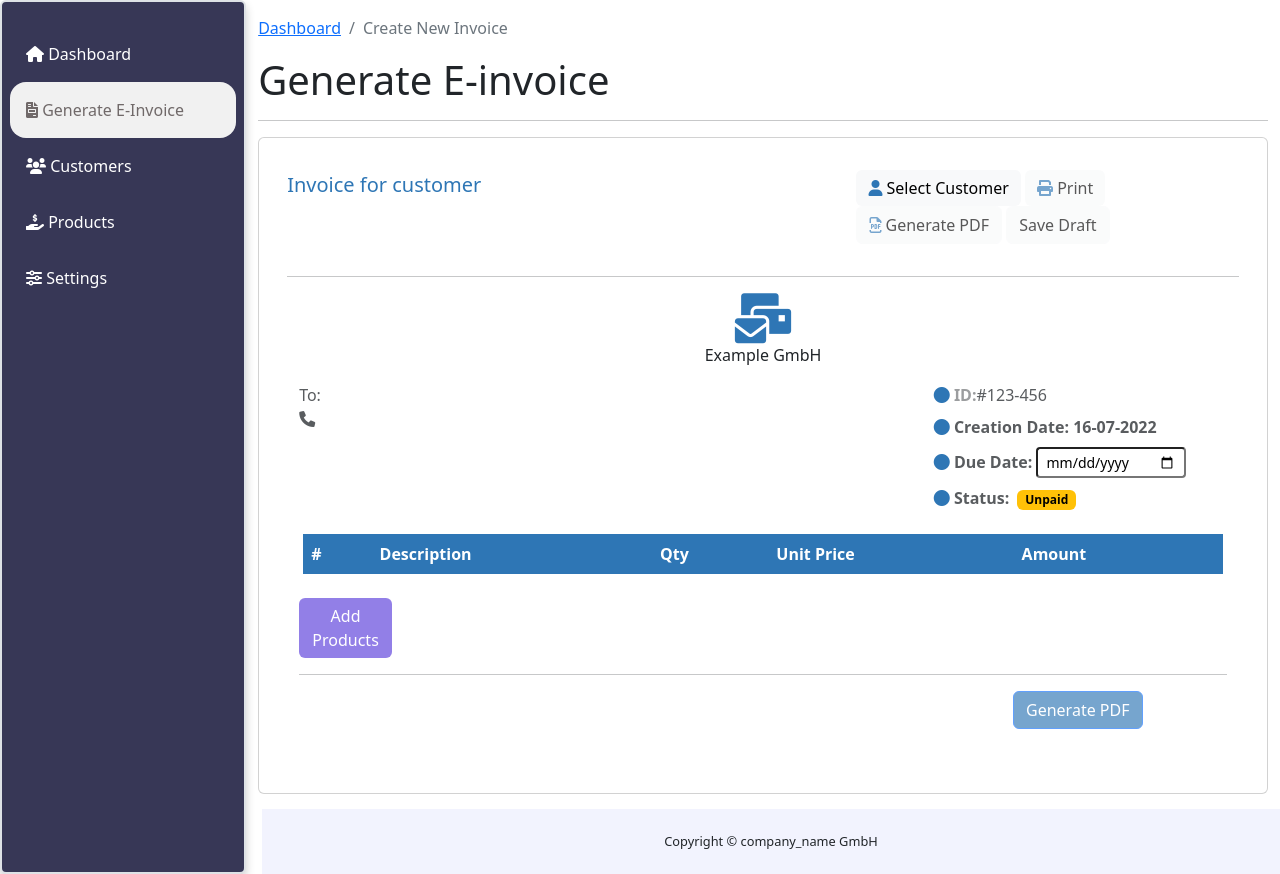
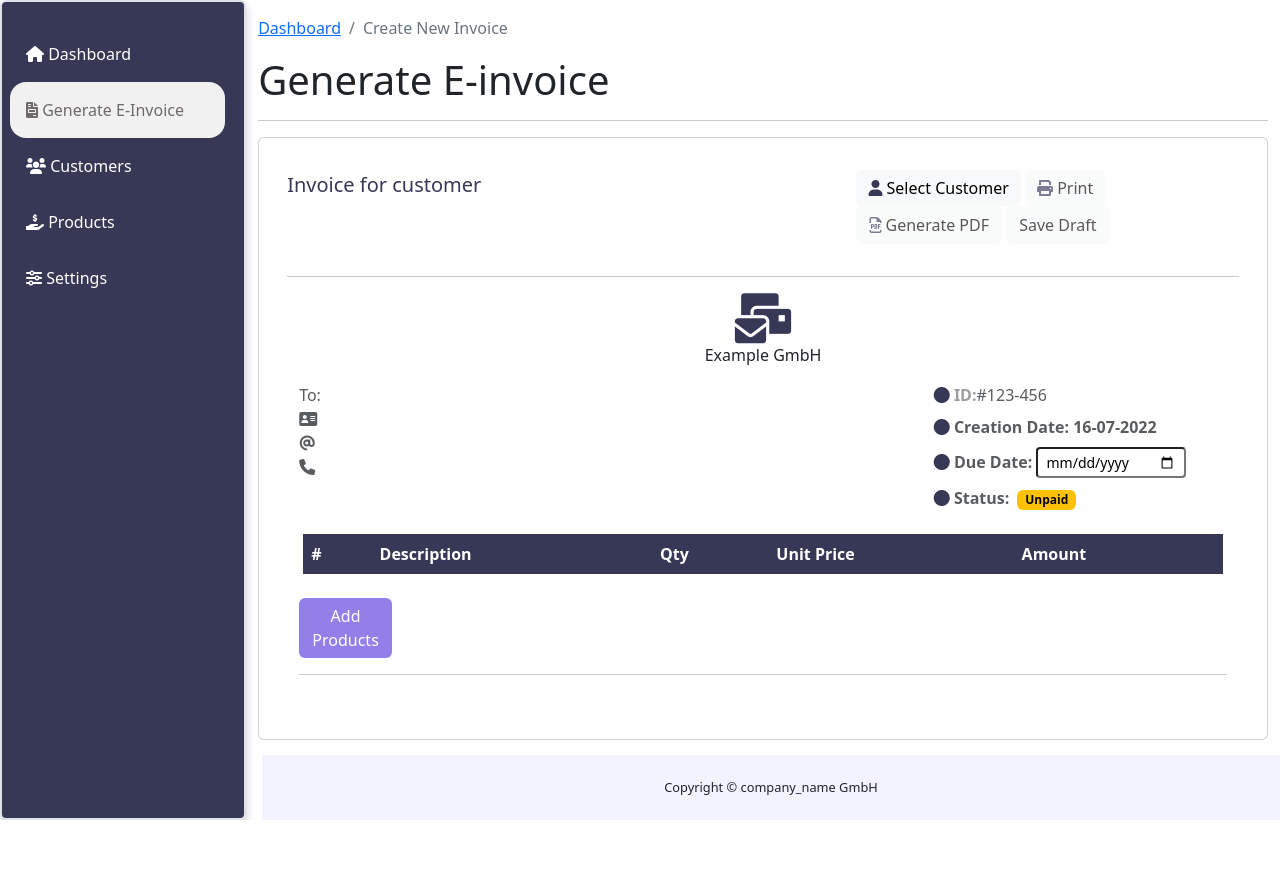
Before and after one commit to NikhilRaikar17/e-invoice, a Flask app: page /generate_invoice in a window 1280 px wide. Shown: the part 60-934 px from the top of the page. After the commit the page ends 880 px from the top, so only its background shows below. Run offline with Flask 2, Linux system fonts and the light colour scheme; a user stored in the database is signed in; tables that the repository leaves empty hold one stand-in row (values such as "Sample post"); lists and menus that the app fills with data are empty; some libraries are stand-ins or nearby versions.

Commit message:
css refactoring

```diff
--- a/e_invoice/static/css/sb-admin.css
+++ b/e_invoice/static/css/sb-admin.css
@@ -138,6 +138,8 @@ body.fixed-nav.sidebar-toggled #content-wrapper {
   border-radius: 2em;
   text-align: center;
   box-shadow: 0 5px 10px rgba(12, 12, 12, 0.2);
+  font-weight: 400;
+  color: #bdbdc7;
 
 }
 
@@ -178,7 +180,9 @@ body.fixed-nav.sidebar-toggled #content-wrapper {
 }
 
 .sidebar .nav-item .nav-link:active, .sidebar .nav-item .nav-link:focus, .sidebar .nav-item .nav-link:hover {
-  color: rgba(12, 1, 1, 0.75);
+  color: rgba(105, 95, 95, 0.75);
+  border-radius: 20px;
+  border: 1px solid rgba(241, 241, 241)
 }
 
 .sidebar.toggled {
--- a/e_invoice/templates/customers.html
+++ b/e_invoice/templates/customers.html
@@ -13,8 +13,8 @@
   </button>
 
   <div class="table-responsive mt-2">
-    <table class="table table-striped">
-      <thead>
+    <table class="table table-striped table-responsive">
+      <thead style="background-color:#373756;" class="text-white">
         <tr>
           <th>Name</th>
           <th>Email</th>
--- a/e_invoice/templates/invoice.html
+++ b/e_invoice/templates/invoice.html
@@ -16,7 +16,7 @@
     padding: 30px;
     font-size: 16px;
     line-height: 24px;
-    font-family: 'Helvetica Neue', 'Helvetica', Helvetica, Arial, sans-serif;
+    font-family: 'Font Awesome 5 Free';
     color: #555;
   }
 
--- a/e_invoice/templates/invoice_generator.html
+++ b/e_invoice/templates/invoice_generator.html
@@ -13,7 +13,7 @@
             <div class="container mb-5 mt-3">
                 <div class="row align-items-baseline pb-3">
                     <div class="col-xl-7">
-                        <p style="color: #2e76b5;font-size: 20px;">Invoice for customer</p>
+                        <p style="color: #373756;font-size: 20px;">Invoice for customer</p>
                     </div>
                     <div class="col-xl-5 float-end">
 
@@ -23,7 +23,7 @@
                             data-target="#select-customer"
                             data-mdb-ripple-color="dark"
                             >
-                            <i class="fa-solid fa-user" style="color: #2e76b5;"></i>
+                            <i class="fa-solid fa-user" style="color: #373756;"></i>
                             Select Customer
                         </button>
 
@@ -32,7 +32,7 @@
                                 id="print"
                                 disabled>
                             <i  class="fas fa-print"
-                                style="color: #2e76b5;">
+                                style="color: #373756;">
                             </i>
                             Print
                         </button>
@@ -42,7 +42,7 @@
                                 id="export_file"
                                 disabled>
                             <i  class="far fa-file-pdf"
-                                style="color: #2e76b5;">
+                                style="color: #373756;">
                             </i>
                             Generate PDF
                         </button>
@@ -64,7 +64,7 @@
                 <div class="container">
                     <div class="col-md-12">
                         <div class="text-center">
-                            <i class="fas fa-mail-bulk ms-0" style="font-size:50px; color:#2e76b5 ;"></i>
+                            <i class="fas fa-mail-bulk ms-0" style="font-size:50px; color:#373756 ;"></i>
                             <p class="pt-0">Example GmbH</p>
                         </div>
 
@@ -73,25 +73,25 @@
                     <div class="row">
                         <div class="col-xl-8">
                             <ul class="list-unstyled" id="sender_information">
-                                <li class="text-muted" id="customers-name">To: <span style="color:#2e76b5 ;"></span></li>
-                                <li class="text-muted" id="address"></li>
-                                <li class="text-muted" id="email"></li>
+                                <li class="text-muted" id="customers-name">To: <span style="color:#373756 ;"></span></li>
+                                <li class="text-muted" id="address"><i class="fa-solid fa-address-card"></i></li>
+                                <li class="text-muted" id="email"><i class="fa-solid fa-at"></i></li>
                                 <li class="text-muted" id="phone_number"><i class="fas fa-phone"> &nbsp;</i></li>
                             </ul>
                         </div>
                         <div class="col-xl-4">
                             <ul class="list-unstyled">
-                                <li class="text-muted"><i class="fas fa-circle" style="color:#2e76b5 ;"></i> <span
+                                <li class="text-muted"><i class="fas fa-circle" style="color:#373756 ;"></i> <span
                                     class="fw-bold" style="opacity:0.6;">ID:</span>#123-456</li>
-                                <li class="text-muted pt-2"><i class="fas fa-circle" style="color:#2e76b5 ;"></i>
+                                <li class="text-muted pt-2"><i class="fas fa-circle" style="color:#373756 ;"></i>
                                     <span class="fw-bold">Creation Date: {{date_time}}</span>
                                 </li>
                                 <li class="text-muted pt-2">
-                                    <i class="fas fa-circle" style="color:#2e76b5 ;"></i>
+                                    <i class="fas fa-circle" style="color:#373756 ;"></i>
                                     <span class="fw-bold">Due Date: </span>
                                     <input class="form-control-sm" type="date" id="start-date" name="start-date" required style="width:150px;height:20px;"></input>
                                 </li>
-                                <li class="text-muted pt-2"><i class="fas fa-circle" style="color:#2e76b5 ;"></i>
+                                <li class="text-muted pt-2"><i class="fas fa-circle" style="color:#373756 ;"></i>
                                     <span class="me-1 fw-bold">Status:</span>
                                     <span class="badge bg-warning text-black fw-bold">
                                     Unpaid</span>
@@ -103,7 +103,7 @@
                     <div class="row my-2 mx-1 justify-content-center">
 
                         <table class="table table-striped table-borderless" id="products_table">
-                            <thead id="products_table_header" style="background-color:#2e76b5 ;" class="text-white">
+                            <thead id="products_table_header" style="background-color:#373756;" class="text-white">
                                 <tr>
                                 <th scope="col">#</th>
                                 <th scope="col">Description</th>
@@ -161,18 +161,7 @@
 
                     <hr>
 
-                    <div class="row">
-                        <div class="col-xl-9">
-                        </div>
-                        <div class="col-xl-2">
-                            <button type="button"
-                                    class="btn btn-primary text-capitalize"
-                                    style="background-color:#2e76b5 ;"
-                                    disabled>
-                                    Generate PDF
-                            </button>
-                        </div>
-                    </div>
+
 
                 </div>
             </div>
@@ -273,11 +262,10 @@
                         dataType: "json",
                         success: function(result){
                             if (!result["ERROR"]){
-                                cust_name.childNodes[1].textContent = result["name"]
-                                address.textContent = result["address"]
-                                email.textContent = result["email"]
-                                var phone_icon = result["phone_number"]
-                                phone_number.textContent = phone_icon
+                                cust_name.childNodes[1].innerHTML = `<span style="color:#373756;">${result["name"]}</span>`;
+                                address.innerHTML = `<i class="fa-solid fa-address-card"></i> - ${result["address"]}`
+                                email.innerHTML = `<i class="fa-solid fa-at"></i> - ${result["email"]}`
+                                phone_number.innerHTML = `<i class="fas fa-phone"></i> - ${result["phone_number"]}`
                                 add_products.disabled = !add_products.disabled;
                                 print.disabled = !print.disabled;
                                 export_file.disabled = !export_file.disabled;
--- a/e_invoice/templates/invoice_items.html
+++ b/e_invoice/templates/invoice_items.html
@@ -13,8 +13,8 @@
   </button>
 
   <div class="table-responsive mt-2">
-    <table class="table table-striped">
-      <thead>
+    <table class="table table-striped table-responsive">
+      <thead style="background-color:#373756;" class="text-white">
         <tr>
           <th>Name</th>
           <th>Price</th>
--- a/e_invoice/templates/sidebar.html
+++ b/e_invoice/templates/sidebar.html
@@ -15,7 +15,7 @@
       </a>
     </li> -->
     <li class="nav-item  {% if 'generate_invoice' in request.url %} border-5 rounded-4 active {% endif %}"
-        {% if 'generate_invoice' in request.url %} style="background-color:rgb(241, 241, 241);" {% endif %}>
+        {% if 'generate_invoice' in request.url %} style="background-color:rgb(241, 241, 241);width: 95%;" {% endif %}>
       <a class="nav-link" href="{{ url_for('generate_invoice') }}">
         <i class="fas fa-file-invoice"></i>
         <span>Generate E-Invoice</span>
@@ -24,7 +24,7 @@
 
 
     <li class="nav-item {% if 'manage_customers' in request.url %} border-5 rounded-4 active {% endif %}"
-        {% if 'manage_customers' in request.url %} style="background-color:rgb(241, 241, 241);" {% endif %}>
+        {% if 'manage_customers' in request.url %} style="background-color:rgb(241, 241, 241);width: 95%;" {% endif %}>
       <a class="nav-link" href="{{ url_for('manage_customers') }}">
         <i class="fa-solid fa-users"></i>
         <span>Customers</span>
@@ -32,7 +32,7 @@
     </li>
 
     <li class="nav-item {% if 'manage_invoice_items' in request.url %} border-5 rounded-4 active {% endif %}"
-    {% if 'manage_invoice_items' in request.url %} style="background-color:rgb(241, 241, 241);" {% endif %}
+    {% if 'manage_invoice_items' in request.url %} style="background-color:rgb(241, 241, 241);width: 95%;" {% endif %}
     >
       <a class="nav-link" href="{{ url_for('manage_invoice_items') }}">
         <i class="fa-solid fa-hand-holding-dollar"></i>
@@ -40,7 +40,7 @@
       </a>
     </li>
     <li class="nav-item {% if 'settings' in request.url %} border-5 rounded-4 active {% endif %}"
-    {% if 'settings' in request.url %} style="background-color:rgb(241, 241, 241);" {% endif %}>
+    {% if 'settings' in request.url %} style="background-color:rgb(241, 241, 241);width: 95%;" {% endif %}>
       <a class="nav-link" href="#">
         <i class="fa-solid fa-sliders"></i>
         <span>Settings</span>
```
